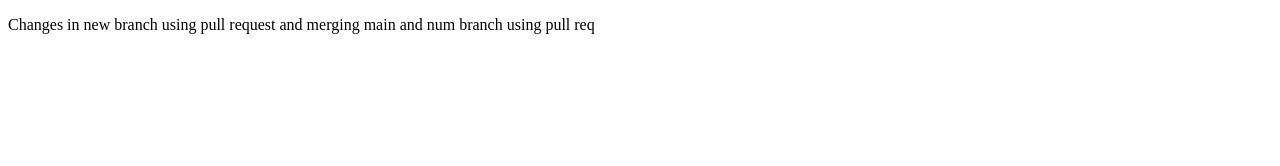
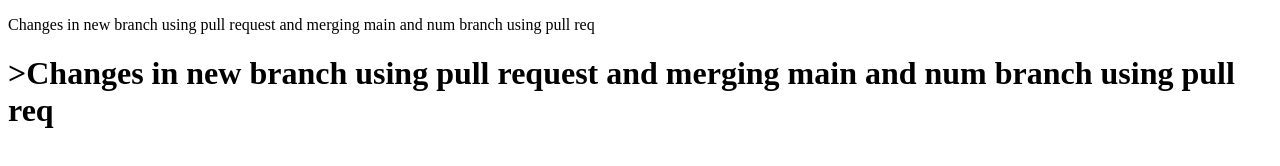
Before and after one commit to shubhambharama/demo, a plain HTML site: page index.html in a window 1280 px wide. Drawn offline with Linux system fonts and the light colour scheme.

Commit message:
index changed feature added

```diff
--- a/index.html
+++ b/index.html
@@ -7,5 +7,7 @@
 </head>
 <body>
     <p>Changes in new branch using pull request and merging main and num branch using pull req</p>
+    <h1>>Changes in new branch using pull request and merging main and num branch using pull req</h1>
+
 </body>
 </html>
```
